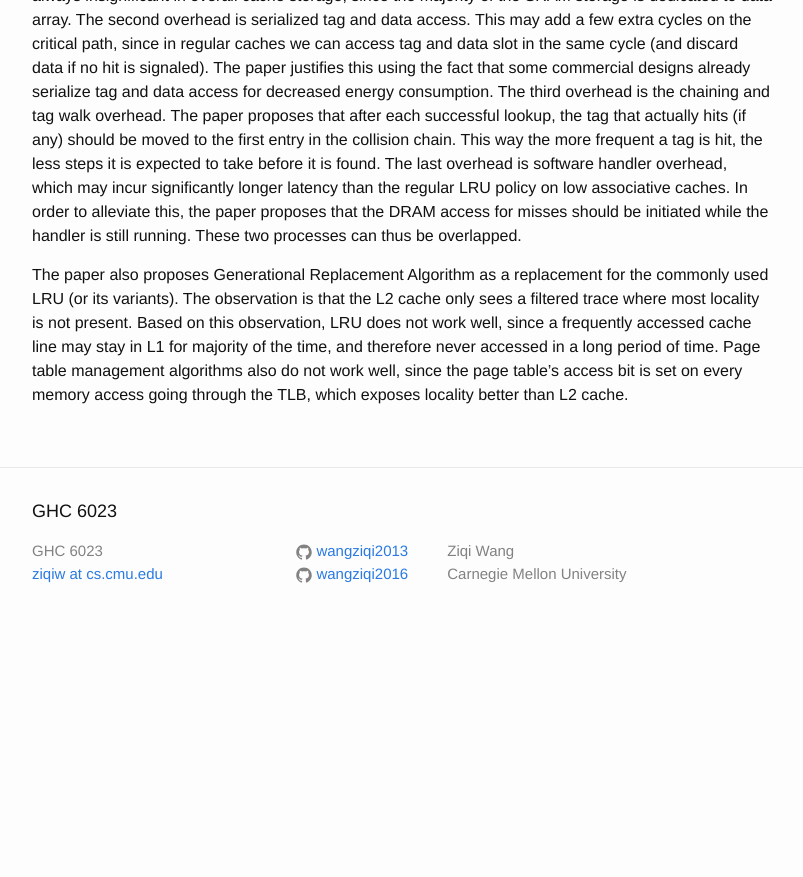
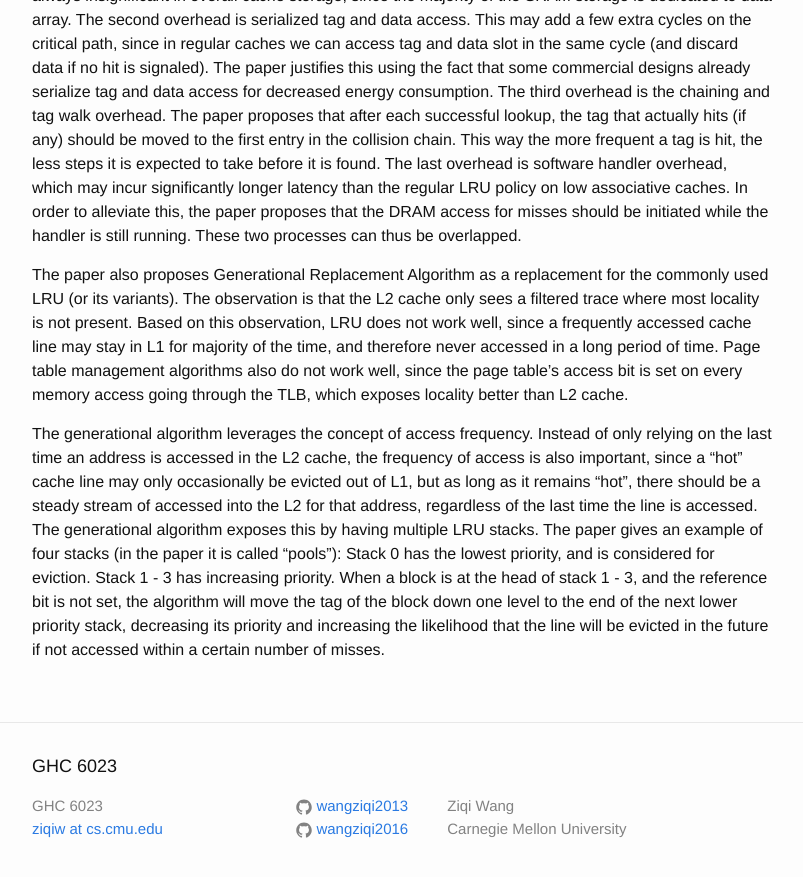
Before and after one commit to wangziqi2013/wangziqi2013.github.io, a Jekyll site: the page built from _posts/2020-05-22-iic.markdown, in a window 1280 px wide and 900 px high, scrolled down 2620 px. Shown: the top 877 px of the window, without its empty margins (238-1041 px from the left). Built offline with Jekyll 4.4.1, drawn with Linux system fonts in a browser that asks for light colours; before the commit the page ends 3265 px from its top, so only the background shows below that.

Commit message:
Adding stacks

```diff
--- a/_posts/2020-05-22-iic.markdown
+++ b/_posts/2020-05-22-iic.markdown
@@ -111,3 +111,13 @@ observation, LRU does not work well, since a frequently accessed cache line may
 and therefore never accessed in a long period of time. Page table management algorithms also do not work well, since
 the page table's access bit is set on every memory access going through the TLB, which exposes locality better than L2
 cache.
+
+The generational algorithm leverages the concept of access frequency. Instead of only relying on the last time an address
+is accessed in the L2 cache, the frequency of access is also important, since a "hot" cache line may only occasionally
+be evicted out of L1, but as long as it remains "hot", there should be a steady stream of accessed into the L2 for that
+address, regardless of the last time the line is accessed. The generational algorithm exposes this by having multiple
+LRU stacks. The paper gives an example of four stacks (in the paper it is called "pools"): Stack 0 has the lowest priority,
+and is considered for eviction. Stack 1 - 3 has increasing priority. When a block is at the head of stack 1 - 3, and the
+reference bit is not set, the algorithm will move the tag of the block down one level to the end of the next lower priority
+stack, decreasing its priority and increasing the likelihood that the line will be evicted in the future if not accessed
+within a certain number of misses.
```
